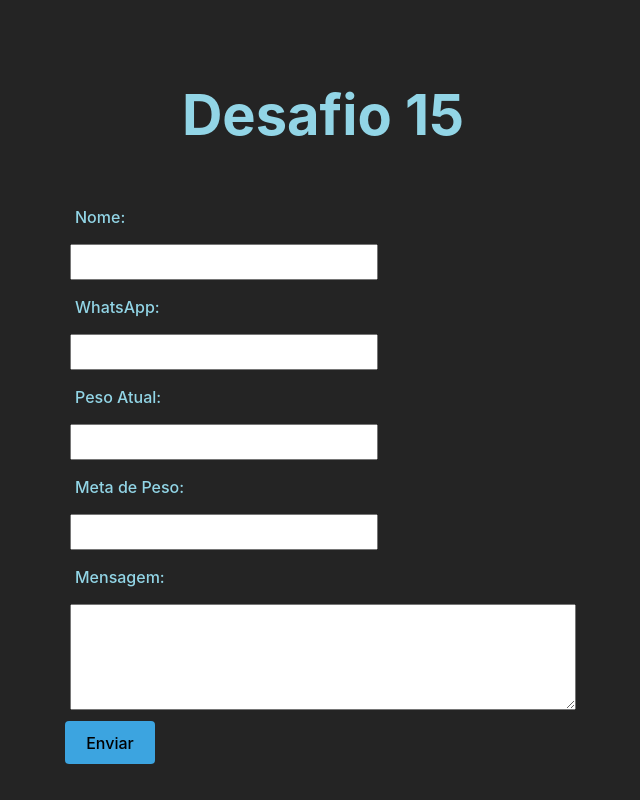
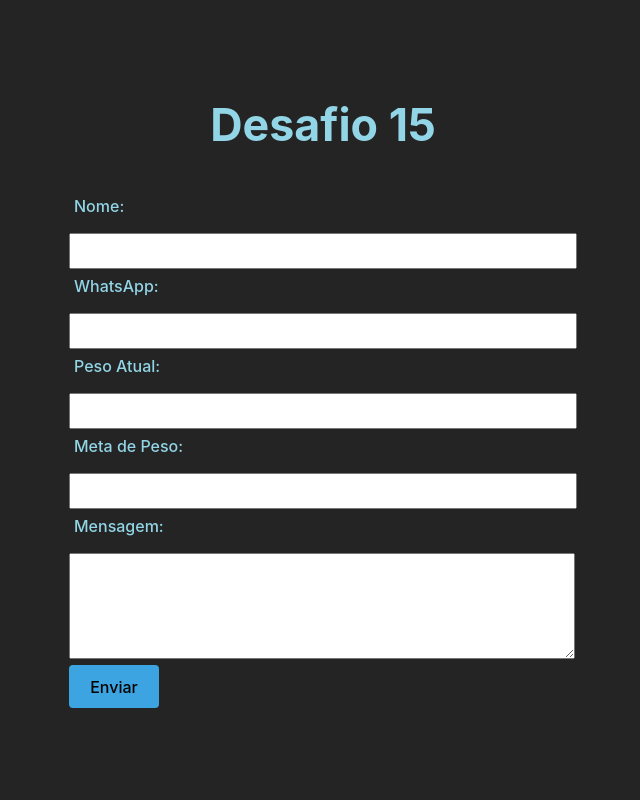
Before and after one commit to simbaravel23/projeto15, a React (Vite) app in the folder frontend/vite-project/: page / in a window 1280 px wide. Shown: the whole page, without its empty margins (317-957 px from the left). Built offline with nearby package versions, Linux system fonts and the light colour scheme.

Commit message:
tamanho site

```diff
--- a/frontend/vite-project/src/App.css
+++ b/frontend/vite-project/src/App.css
@@ -1,5 +1,5 @@
 #root {
-  max-width: 1280px;
+  max-width: 1380px;
   margin:  auto;
   padding: 2px;
   text-align: auto;
--- a/frontend/vite-project/src/index.css
+++ b/frontend/vite-project/src/index.css
@@ -33,8 +33,10 @@ body {
 }
 
 h1 {
-  font-size: 3.5em;
+  font-size: 2.8em;
   text-align: center;
+  padding: 0px;
+  margin-top: auto;
 
 }
 textarea {
@@ -43,12 +45,12 @@ textarea {
   text-align: start;
 }
 div{
-  padding: 5px;
+  padding: 0px;
 
 }
 input{
   height: 30px;
-  width: 300px;
+  width: 500px;
 }
 label{
   padding: 5px;
```
